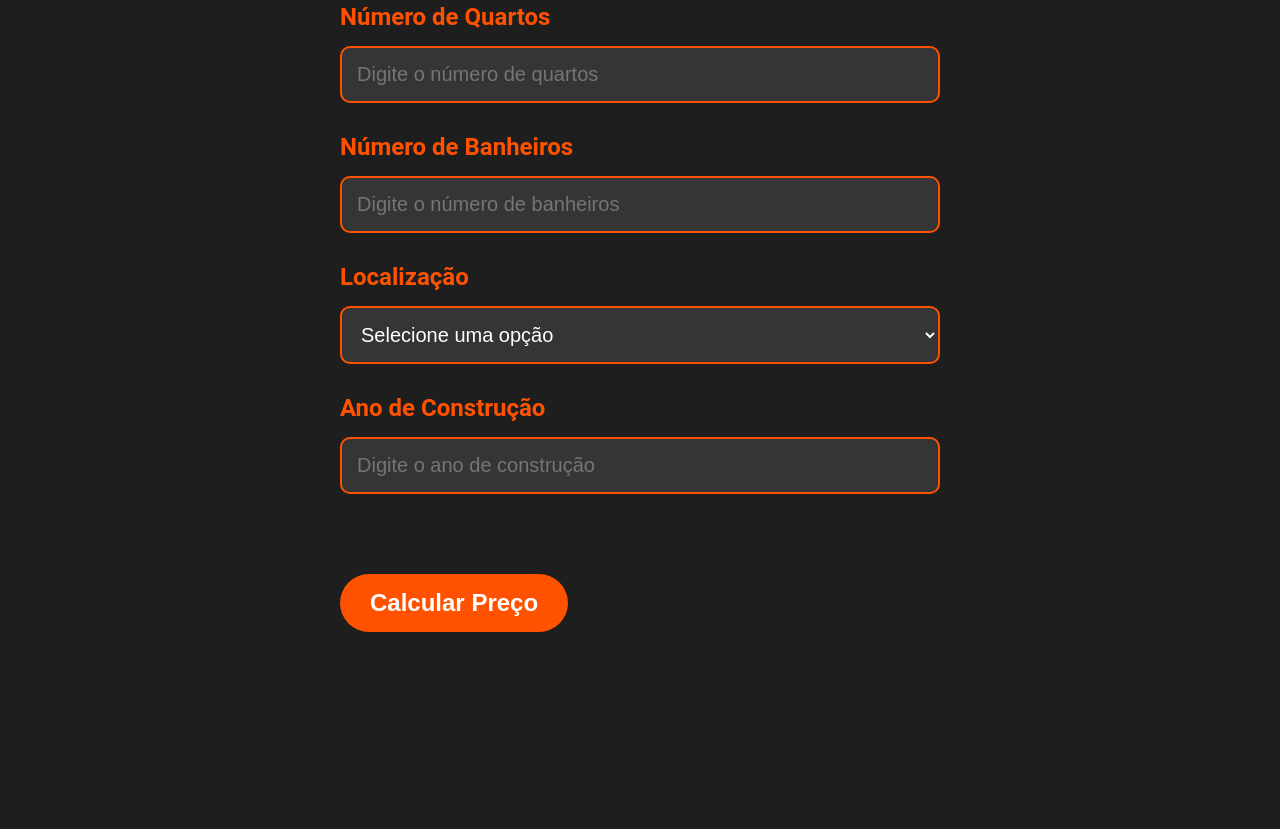
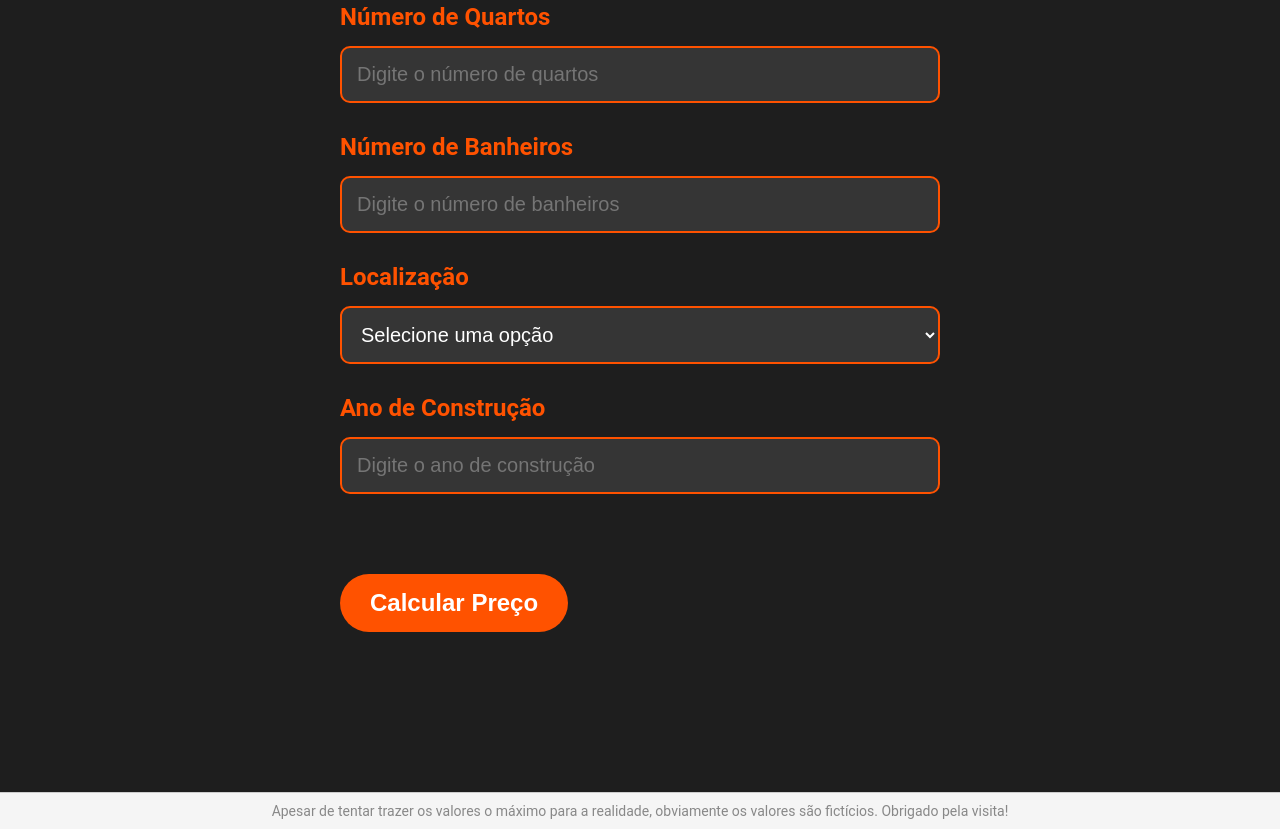
Before and after one commit to mateusmoraiss/Calculadora_imovel, a plain HTML site: page index.html in a window 1280 px wide. Shown: the part 449-1278 px from the top of the page. Before the commit the page ends 1211 px from the top, so only its background shows below. Drawn offline with Linux system fonts and the light colour scheme.

Commit message:
upgrade fix
add footer

```diff
--- a/index.html
+++ b/index.html
@@ -46,4 +46,7 @@
     </div>
     <script src="script.js"></script>
   </body>
+
+ <footer>Apesar de tentar trazer os valores o máximo para a realidade, obviamente os valores são fictícios. Obrigado pela visita!
+ </footer>
 </html>
--- a/style.css
+++ b/style.css
@@ -103,3 +103,23 @@ h2:hover span {
   color: #ff0000;
   text-shadow: 0px 0px 10px #ff0000;
 }
+
+footer {
+  margin-top: 30px;
+  text-align: center;
+  font-size: 14px;
+  color: #888;
+  padding: 10px 0;
+  background-color: #f5f5f5;
+  border-top: 1px solid #ccc;
+}
+
+footer a {
+  color: #4CAF50;
+  text-decoration: none;
+  transition: color 0.3s ease-in-out;
+}
+
+footer a:hover {
+  color: #45a049;
+}
```
